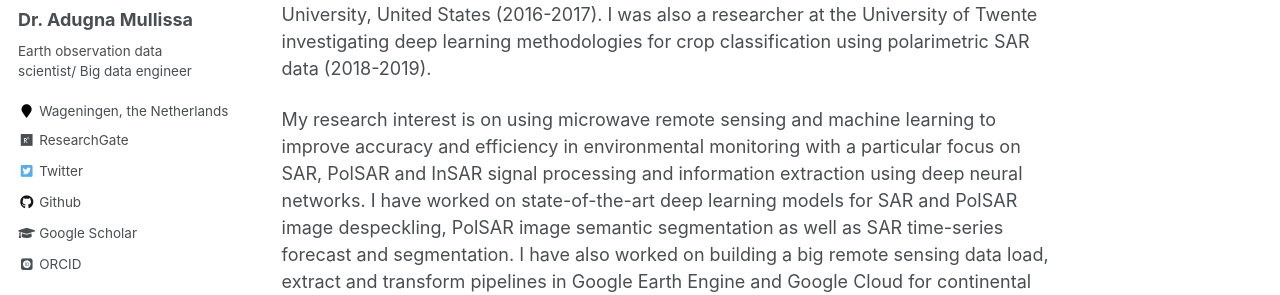
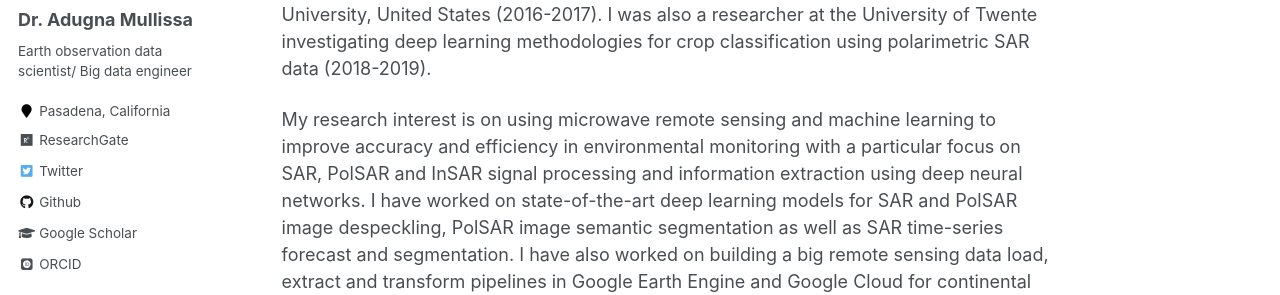
Before and after one commit to adugnag/adugnag.github.io, a Jekyll site: the page built from _pages/about.md, in a window 1280 px wide. Shown: the part 294-589 px from the top of the page. Built offline with Jekyll 4.4.1, drawn with Linux system fonts in a browser that asks for light colours; some web fonts are replaced.

Commit message:
Update _config.yml

```diff
--- a/_config.yml
+++ b/_config.yml
@@ -83,7 +83,7 @@ author:
   name             : "Dr. Adugna Mullissa"
   avatar           : "Mullissa.jpg"
   bio              : "Earth observation data scientist/ Big data engineer"
-  location         : "Wageningen, the Netherlands"
+  location         : "Pasadena, California"
   employer         :
   pubmed           :
   googlescholar    : "https://scholar.google.nl/citations?user=sU3sx0AAAAAJ&hl=en"
```
